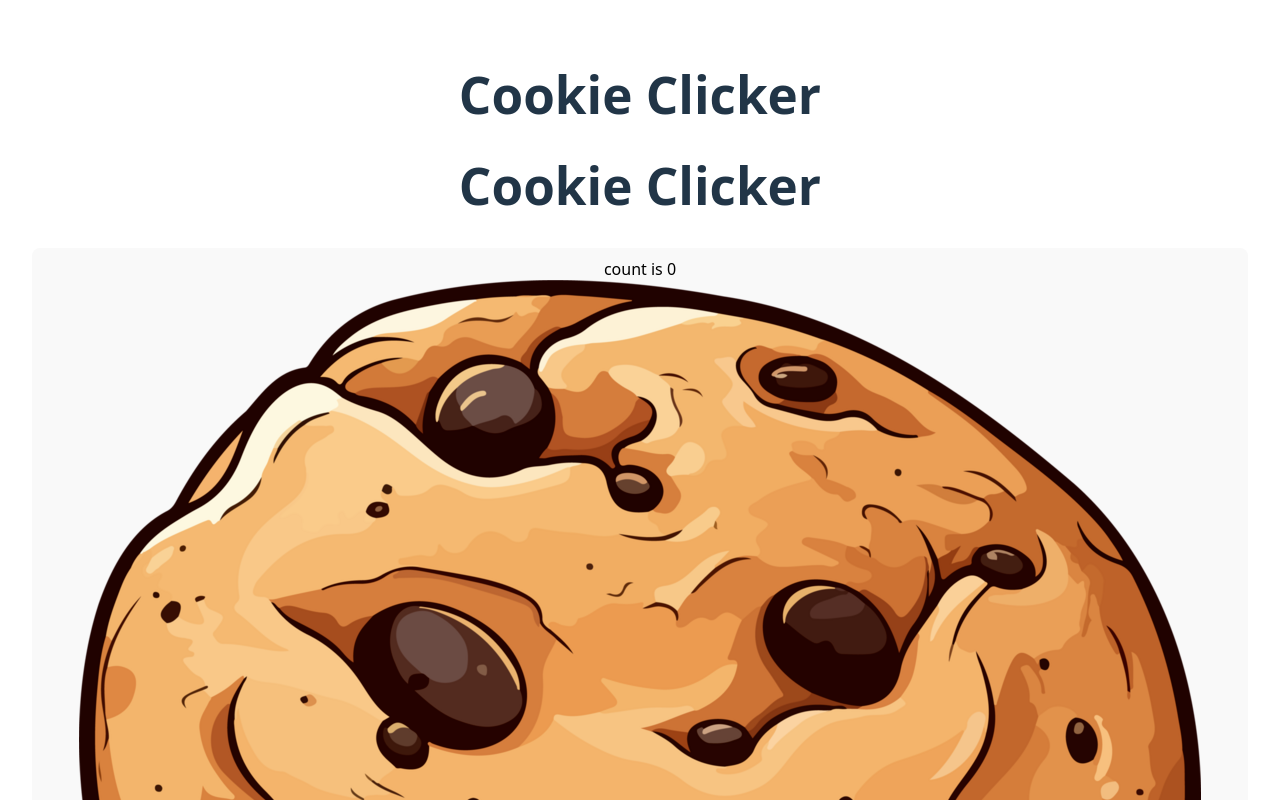
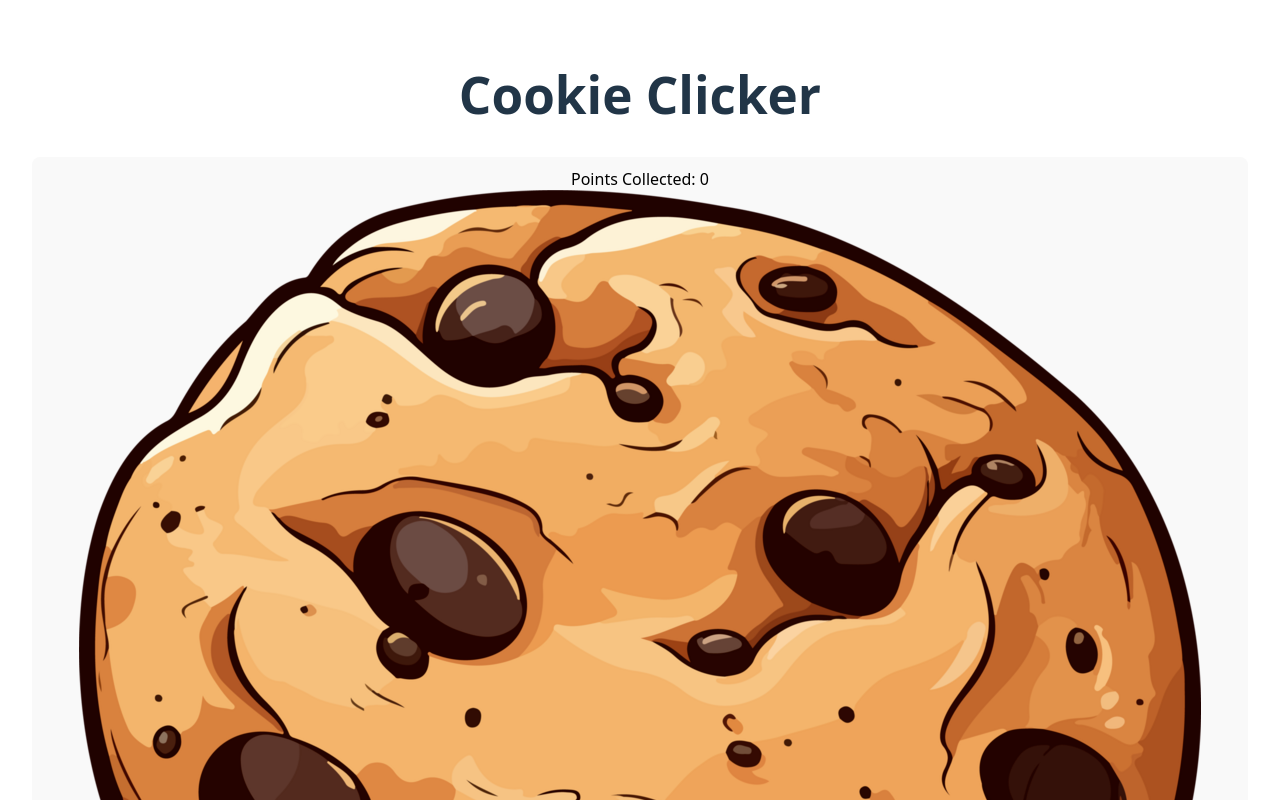
Before and after one commit to Silje32/CookieClicker, a React (Vite) app: page / in a window 1280 px wide. Shown: the top 800 px of the page. Built offline with nearby package versions, Linux system fonts and the light colour scheme.

Commit message:
Moved my h1 and added fragments

```diff
--- a/src/App.jsx
+++ b/src/App.jsx
@@ -5,13 +5,8 @@ function App() {
   return (
     <>
       <div>
-        <h1>Cookie Clicker</h1>
-      </div>
-      <h1>Cookie Clicker</h1>
-      <div>
         <Button />
       </div>
-      <p></p>
     </>
   );
 }
--- a/src/components/Button.jsx
+++ b/src/components/Button.jsx
@@ -5,9 +5,12 @@ export default function Button() {
   const [count, setCount] = useState(0);
 
   return (
-    <button onClick={() => setCount((count) => count + 1)}>
-      count is {count}
-      <img src="cookie-1.png" alt="Image of a Cookie"></img>
-    </button>
+    <>
+      <h1>Cookie Clicker</h1>
+      <button onClick={() => setCount((count) => count + 1)}>
+        Points Collected: {count}
+        <img src="cookie-1.png" alt="Image of a Cookie"></img>
+      </button>
+    </>
   );
 }
```
